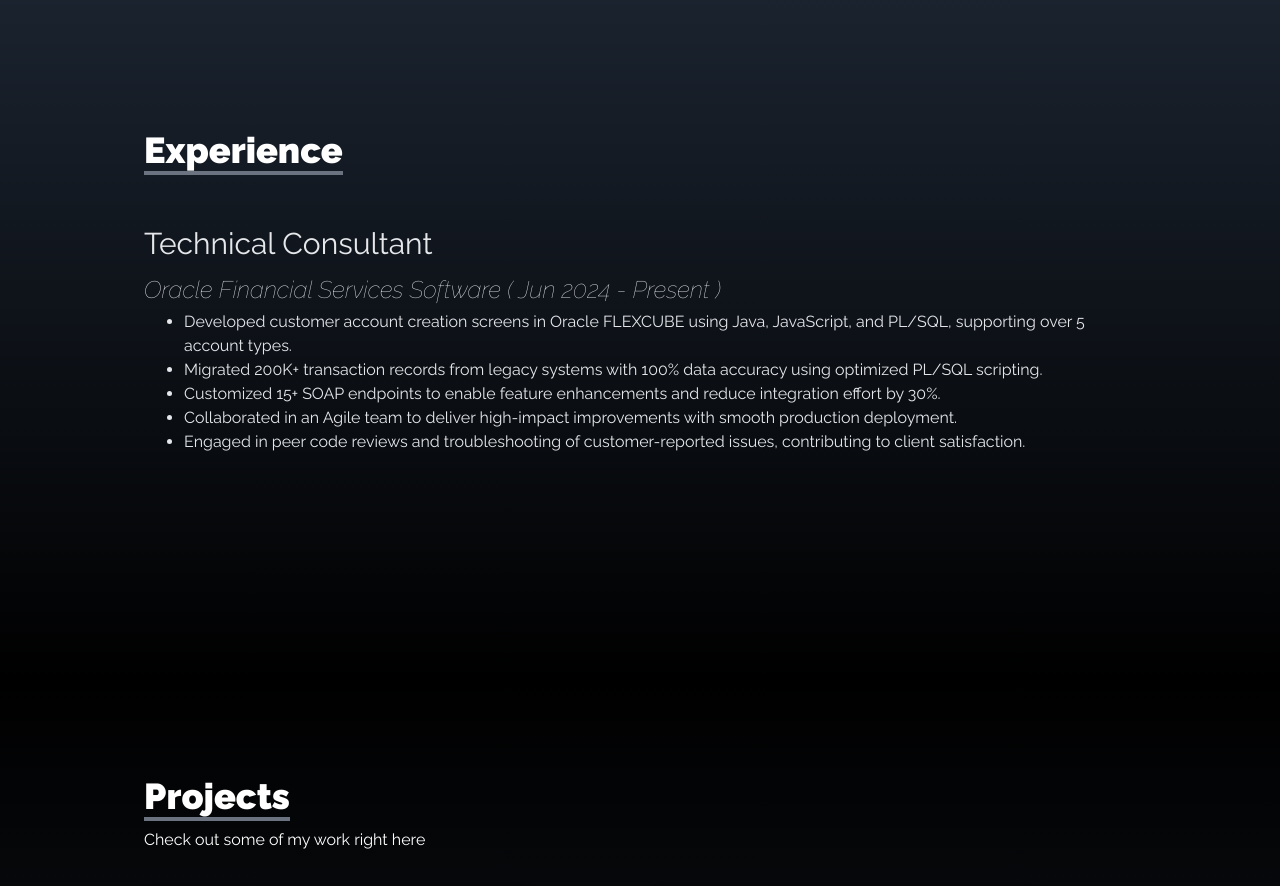
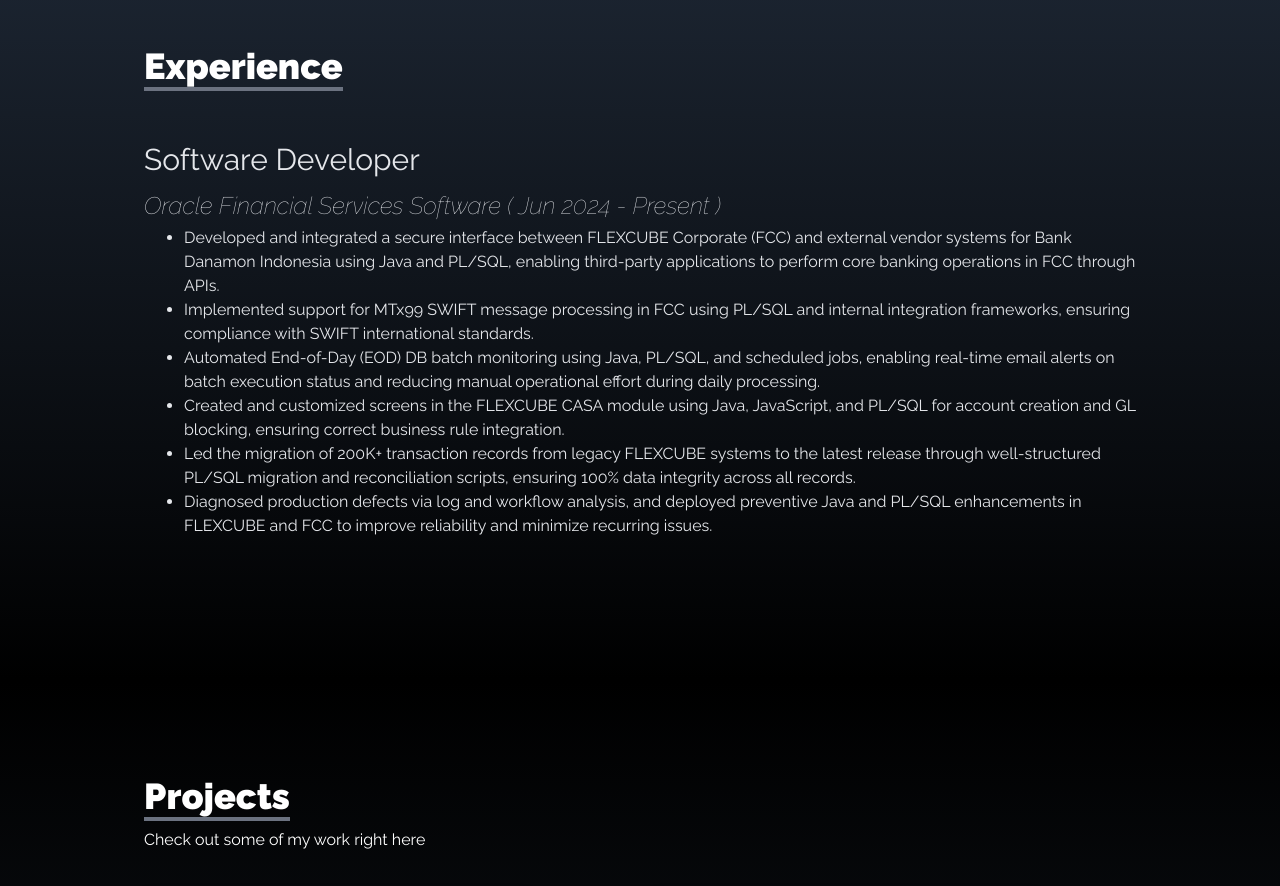
Before and after one commit to Ayush-Sajwan/Portfolio, a React (Create React App) app: page / in a window 1280 px wide. Shown: the part 920-1806 px from the top of the page. Built offline with nearby package versions, Linux system fonts and the light colour scheme.

Commit message:
Updated the experience section

```diff
--- a/src/components/Experience.jsx
+++ b/src/components/Experience.jsx
@@ -4,16 +4,17 @@
   const exp = [
     {
       id: 1,
-      role: "Technical Consultant",
+      role: "Software Developer",
       company: "Oracle Financial Services Software",
       date: "Jun 2024 - Present ",
       achieve: [
-        "Developed customer account creation screens in Oracle FLEXCUBE using Java, JavaScript, and PL/SQL, supporting over 5 account types.",
-        "Migrated 200K+ transaction records from legacy systems with 100% data accuracy using optimized PL/SQL scripting.",
-        "Customized 15+ SOAP endpoints to enable feature enhancements and reduce integration effort by 30%.",
-        "Collaborated in an Agile team to deliver high-impact improvements with smooth production deployment.",
-        "Engaged in peer code reviews and troubleshooting of customer-reported issues, contributing to client satisfaction.",
-      ],
+    "Developed and integrated a secure interface between FLEXCUBE Corporate (FCC) and external vendor systems for Bank Danamon Indonesia using Java and PL/SQL, enabling third-party applications to perform core banking operations in FCC through APIs.",
+    "Implemented support for MTx99 SWIFT message processing in FCC using PL/SQL and internal integration frameworks, ensuring compliance with SWIFT international standards.",
+    "Automated End-of-Day (EOD) DB batch monitoring using Java, PL/SQL, and scheduled jobs, enabling real-time email alerts on batch execution status and reducing manual operational effort during daily processing.",
+    "Created and customized screens in the FLEXCUBE CASA module using Java, JavaScript, and PL/SQL for account creation and GL blocking, ensuring correct business rule integration.",
+    "Led the migration of 200K+ transaction records from legacy FLEXCUBE systems to the latest release through well-structured PL/SQL migration and reconciliation scripts, ensuring 100% data integrity across all records.",
+    "Diagnosed production defects via log and workflow analysis, and deployed preventive Java and PL/SQL enhancements in FLEXCUBE and FCC to improve reliability and minimize recurring issues."
+],
     },
   ];
 
```
